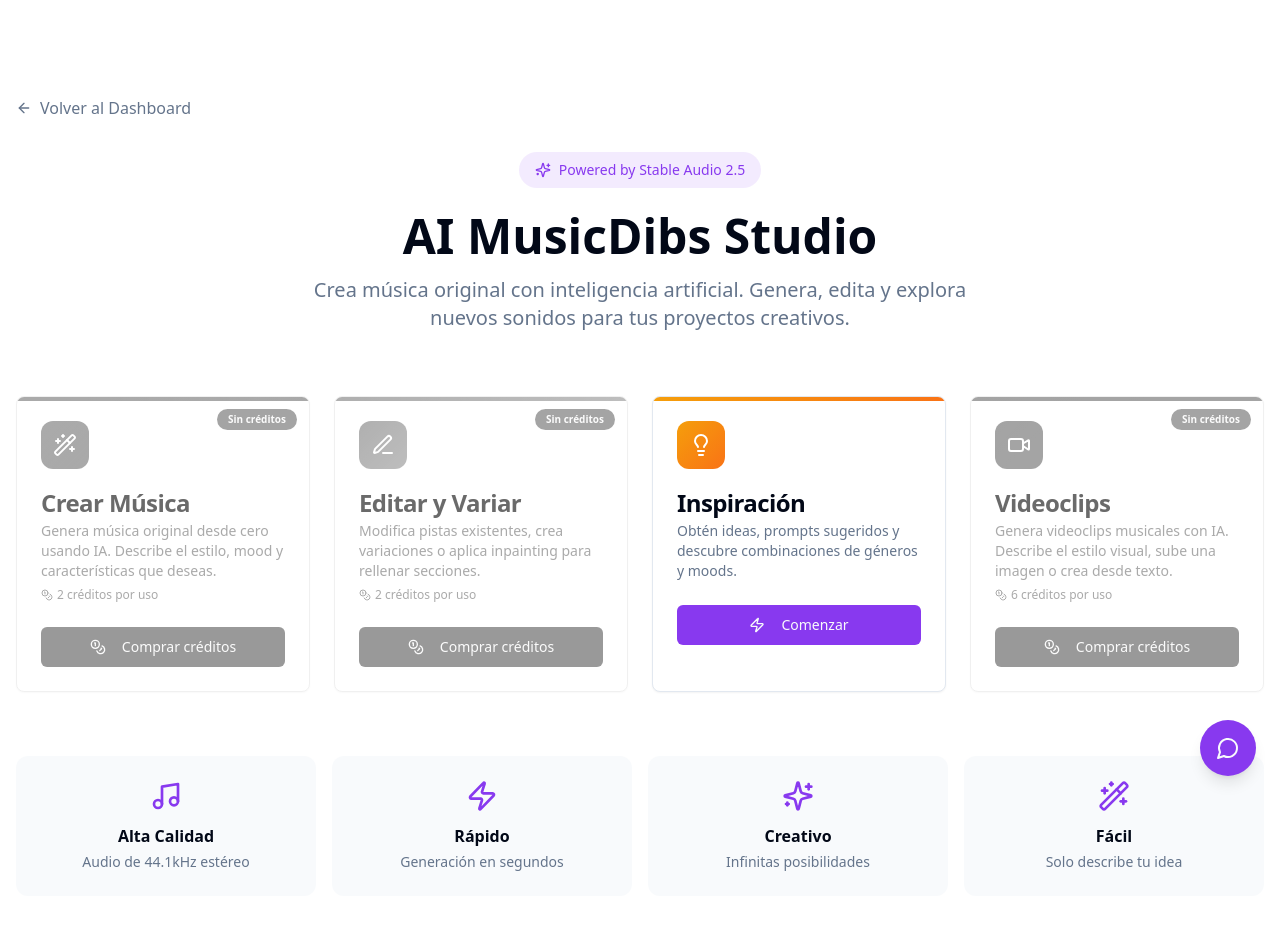
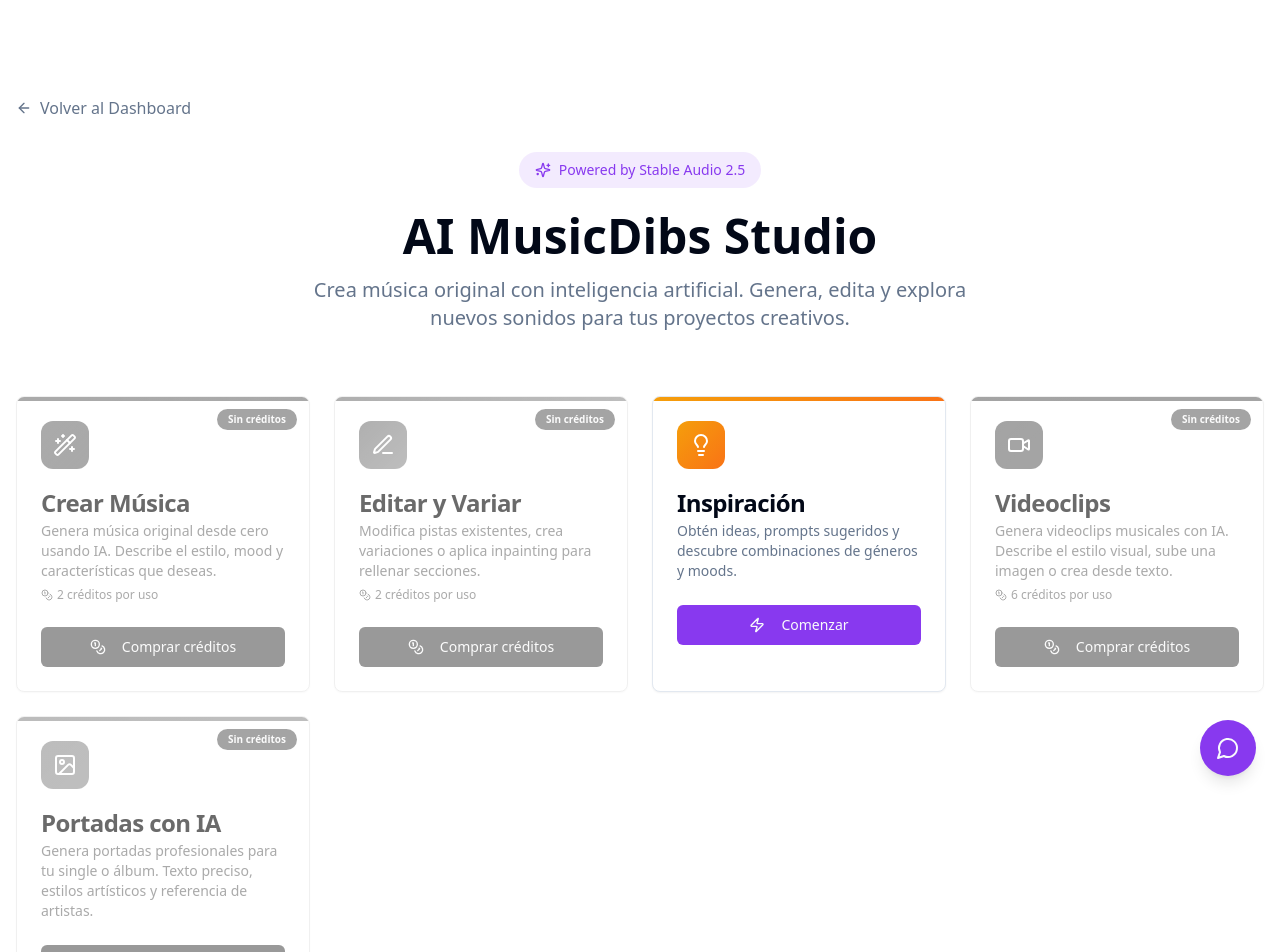
Before and after one commit to icommunity-labs-and-tech/musicdibs2, a React (Vite) app: page /ai-studio in a window 1280 px wide. Shown: the top 952 px of the page. Built offline with nearby package versions, Linux system fonts and the light colour scheme.

Commit message:
Preceding changes

```diff
--- a/src/pages/AIStudio.tsx
+++ b/src/pages/AIStudio.tsx
@@ -50,6 +50,16 @@ const AIStudio = () => {
       costsCredits: true,
       featureKey: 'generate_video' as const,
       color: "from-rose-500 to-red-500"
+    },
+    {
+      title: "Portadas con IA",
+      description: "Genera portadas profesionales para tu single o álbum. Texto preciso, estilos artísticos y referencia de artistas.",
+      icon: Image,
+      href: "/ai-studio/covers",
+      available: true,
+      costsCredits: true,
+      featureKey: 'generate_cover' as const,
+      color: "from-emerald-500 to-teal-500"
     }
   ];
 
```
